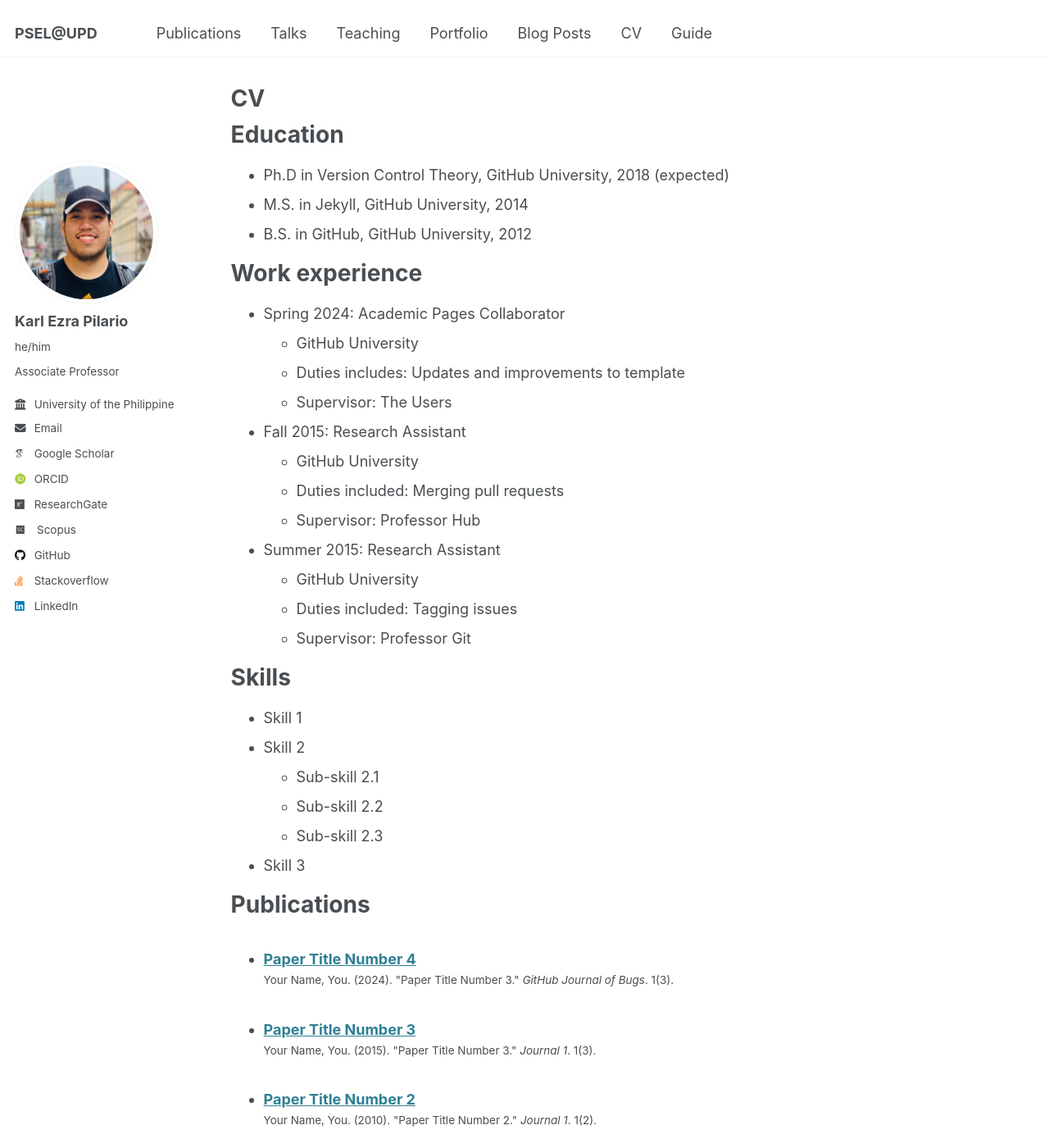
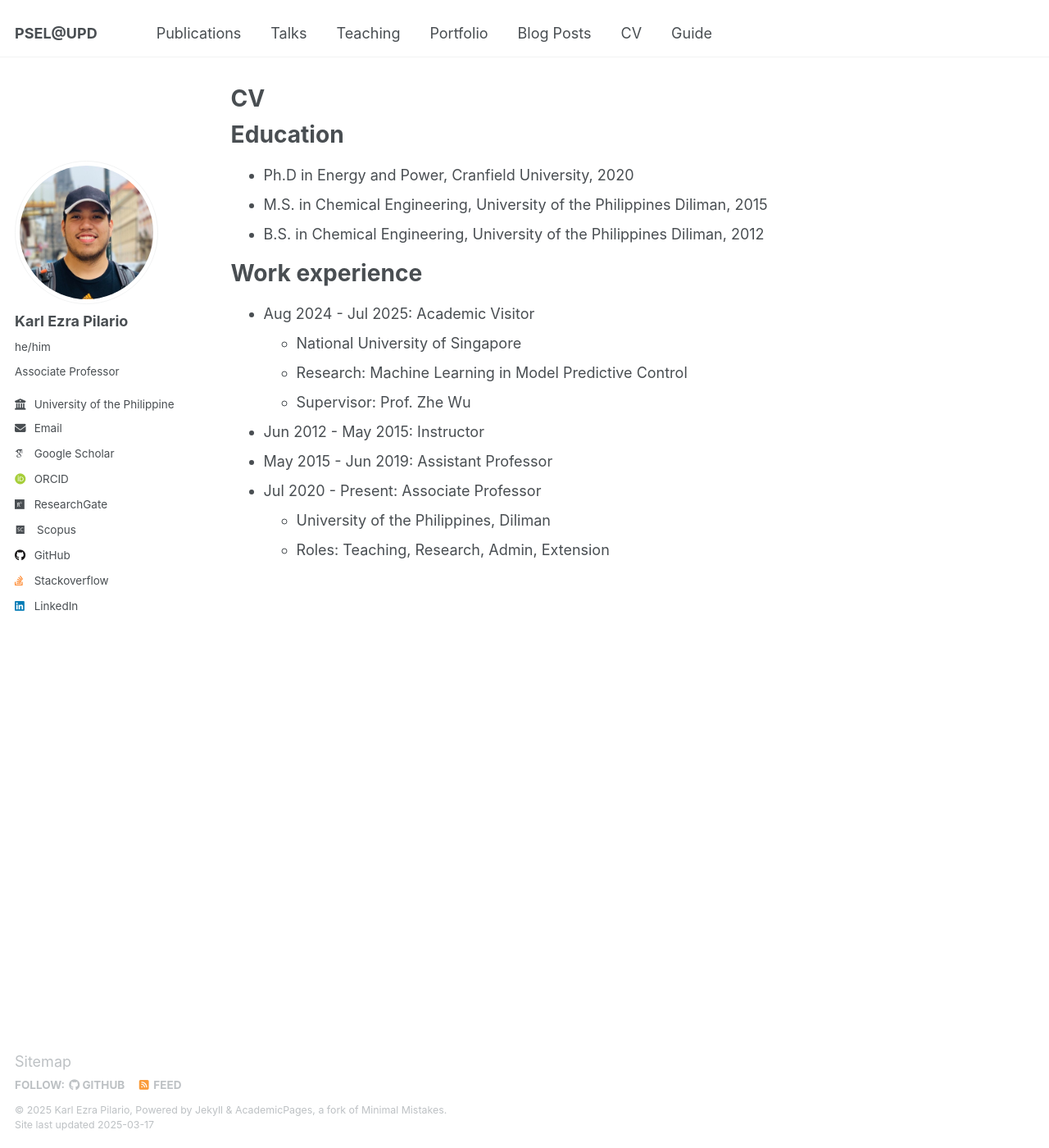
Before and after one commit to kspilario/kspilario.github.io, a Jekyll site: the page built from _pages/cv.md, in a window 1280 px wide and 1400 px high. Shown: the whole window at 82% size. Built offline with Jekyll 4.4.1, drawn with Linux system fonts in a browser that asks for light colours; some web fonts are replaced; some of the changed text lies outside the part shown.

Commit message:
Update cv.md

```diff
--- a/_pages/cv.md
+++ b/_pages/cv.md
@@ -11,54 +11,19 @@ redirect_from:
 
 Education
 ======
-* Ph.D in Version Control Theory, GitHub University, 2018 (expected)
-* M.S. in Jekyll, GitHub University, 2014
-* B.S. in GitHub, GitHub University, 2012
+* Ph.D in Energy and Power, Cranfield University, 2020
+* M.S. in Chemical Engineering, University of the Philippines Diliman, 2015
+* B.S. in Chemical Engineering, University of the Philippines Diliman, 2012
 
 Work experience
 ======
-* Spring 2024: Academic Pages Collaborator
-  * GitHub University
-  * Duties includes: Updates and improvements to template
-  * Supervisor: The Users
+* Aug 2024 - Jul 2025: Academic Visitor
+  * National University of Singapore
+  * Research: Machine Learning in Model Predictive Control
+  * Supervisor: Prof. Zhe Wu
 
-* Fall 2015: Research Assistant
-  * GitHub University
-  * Duties included: Merging pull requests
-  * Supervisor: Professor Hub
-
-* Summer 2015: Research Assistant
-  * GitHub University
-  * Duties included: Tagging issues
-  * Supervisor: Professor Git
-
-Skills
-======
-* Skill 1
-* Skill 2
-  * Sub-skill 2.1
-  * Sub-skill 2.2
-  * Sub-skill 2.3
-* Skill 3
-
-Publications
-======
-  <ul>{% for post in site.publications reversed %}
-    {% include archive-single-cv.html %}
-  {% endfor %}</ul>
-
-Talks
-======
-  <ul>{% for post in site.talks reversed %}
-    {% include archive-single-talk-cv.html  %}
-  {% endfor %}</ul>
-
-Teaching
-======
-  <ul>{% for post in site.teaching reversed %}
-    {% include archive-single-cv.html %}
-  {% endfor %}</ul>
-
-Service and leadership
-======
-* Currently signed in to 43 different slack teams
+* Jun 2012 - May 2015: Instructor
+* May 2015 - Jun 2019: Assistant Professor
+* Jul 2020 - Present: Associate Professor
+  * University of the Philippines, Diliman
+  * Roles: Teaching, Research, Admin, Extension
```
